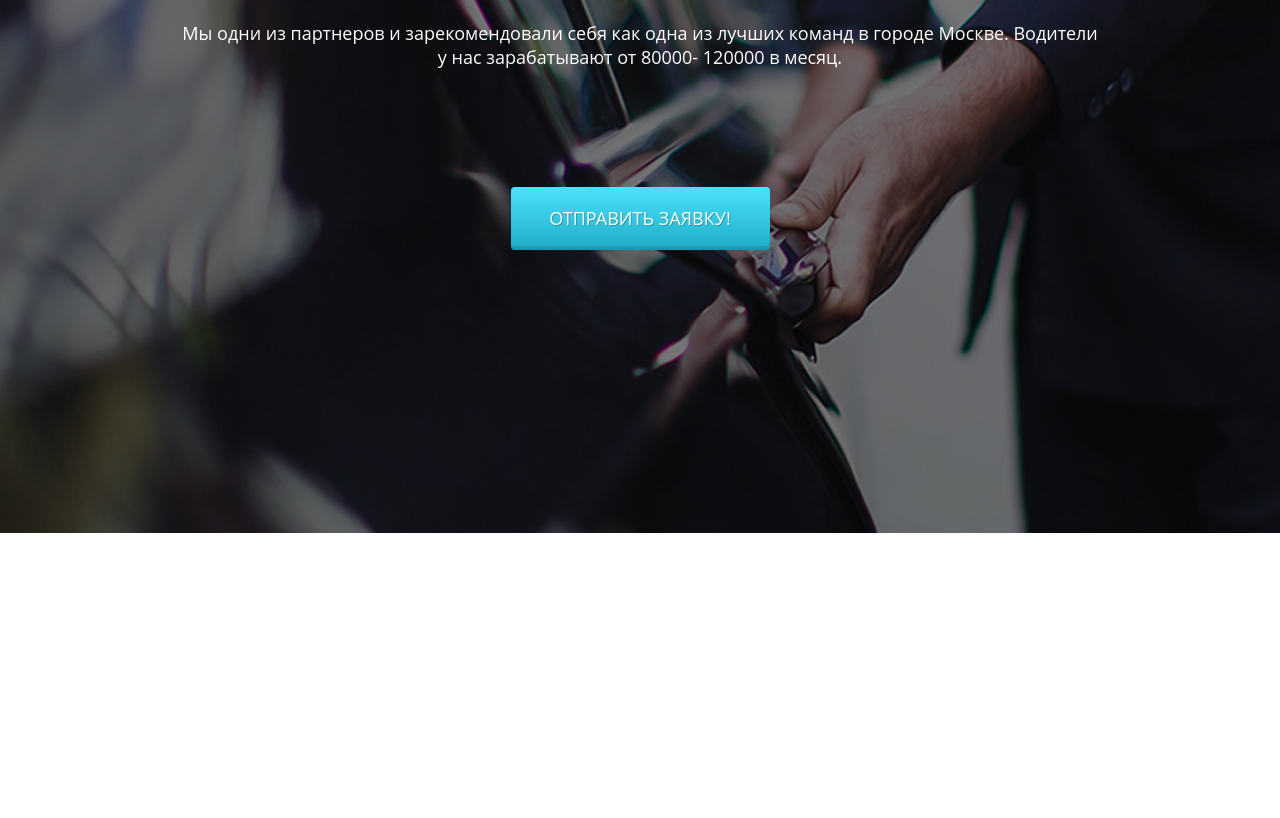
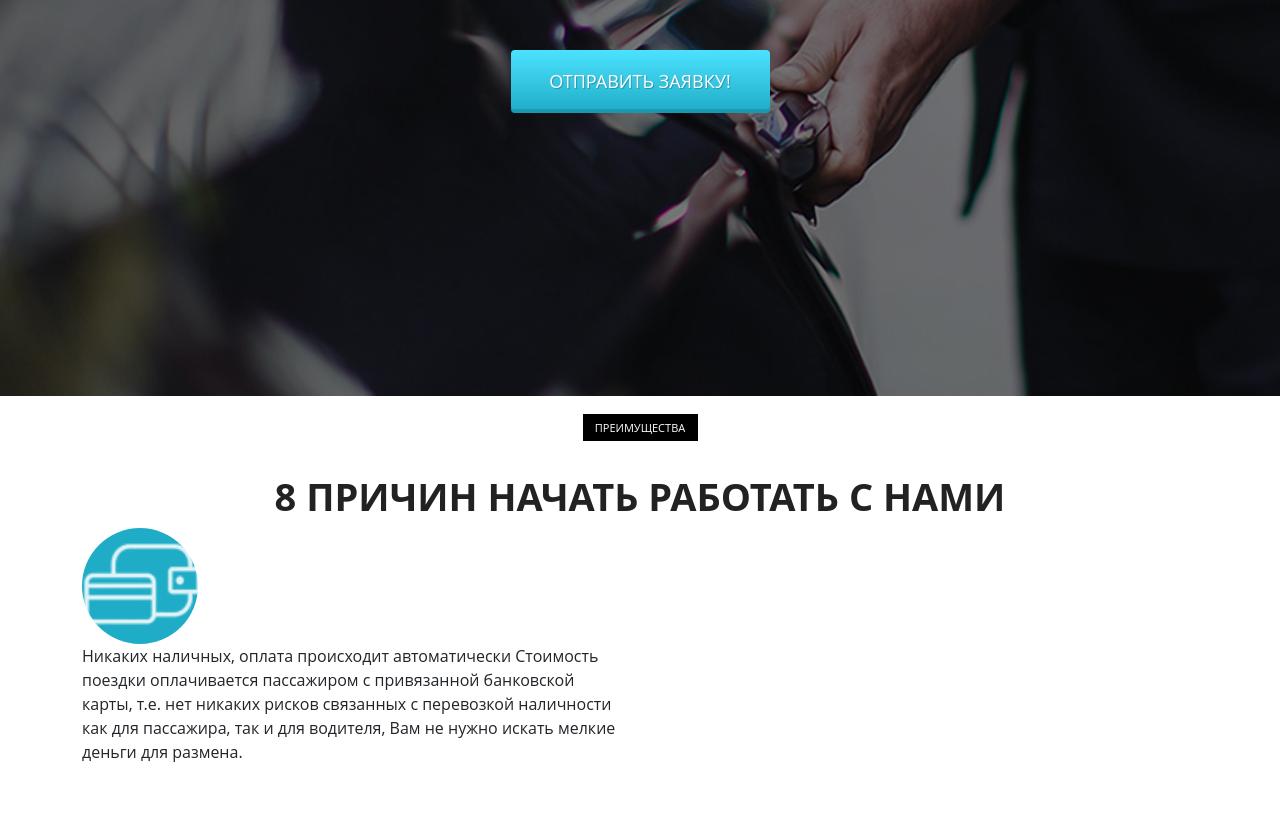
Before and after one commit to serg1557733/bootstrap-UBER, a plain HTML site: page src/index.html in a window 1280 px wide. Shown: the part 500-1318 px from the top of the page. Before the commit the page ends 1033 px from the top, so only its background shows below. Drawn offline with Linux system fonts and the light colour scheme.

Commit message:
section 8reasons

```diff
--- a/src/css/style.css
+++ b/src/css/style.css
@@ -4,13 +4,22 @@
 nav {
     height: 50px;
     background: #212121;
+    position: fixed; /* зафиксировать липкое меню */
+    width: 100%;/* растянуть липкое меню на всю ширину родителя */
 }
+header {
+    position: relative;
+}
+
 .menu {
+
     padding: 13px 79px;
     margin: 0;
     list-style: none;
     display: flex;
     justify-content: space-between;
+
+
 }
 .menu .menu_link {
     color: #FFFFFF;
@@ -22,10 +31,14 @@ nav {
 .menu .menu_item {
     border-right: 2px dotted black;
     padding-right: 28px;
+
 }
 .subheader {
     height: 87px;
     background-color:rgba(0,0,0, .6);
+    position: absolute;
+    width: 100%;
+    margin-top: 50px;/* смещение от header для липкого меню  */
 }
 .subheader .subheader_logo {
     display: block;
@@ -77,6 +90,7 @@ nav {
     min-height: 799px;
     background: url(../img/bg/uber_bg.png) center center/cover no-repeat;
     padding: 140px 0 165px 0;
+
 }
 .promo .promo_header {
     font-weight: 700;
@@ -122,3 +136,45 @@ nav {
     color: #FFFFFF;
     text-shadow: 1px 1px 0px rgba(0, 0, 0, 0.21);
     }
+
+.reason {
+    padding: 18px 0 54px 0;
+}
+.reason .reason_text {
+    width: 115px;
+    height: 27px;
+    background: #000000;
+    align-items:center;
+    font-size: 11px;
+    text-align: center;
+    text-transform: uppercase;
+    color: #FFFFFF;
+    mix-blend-mode: normal;
+    line-height: 28px;
+    margin: 0 auto;
+}
+.reason .reason_h2 {
+    margin-top: 33px;
+    font-weight: 700;
+    font-size: 38px;
+    align-items: center;
+    text-align: center;
+    text-transform: uppercase;
+    color: #222222;
+}
+.reason_item{
+
+
+}
+.reason_img {
+    width: 116px;
+    height: 116px;
+    background: #1EACC7;
+    border-radius: 100%;
+    display: flex;
+    justify-content: center;
+
+}
+.reason_img .reason_icon{
+
+}
--- a/src/index.html
+++ b/src/index.html
@@ -63,16 +63,26 @@
               </div>
               <button class="promo_btn">ОТПРАВИТЬ ЗАЯВКУ!</button>
             </div>
-
-
-
-
-
-
           </div>
       </div>
   </section>
 
+<section class="reason">
+  <div class="container">
+    <div class="reason_text">преимущества</div>
+    <h2 class="reason_h2">8 причин начать работать с нами</h2>
+    <div class="row">
+      <div class="col-md-6">
+        <div class="reason_item">
+          <div class="reason_img"> <img src="../src/icons/icon2.png" alt="icon" class="reason_icon"></div>
+          <div class="col_text">Никаких наличных, оплата происходит автоматически Стоимость поездки оплачивается пассажиром с привязанной банковской карты, т.е. нет никаких рисков связанных с перевозкой наличности как для пассажира, так и для водителя, Вам не нужно искать мелкие деньги для размена.</div>
+      </div>
+
+      </div>
+      <div class="col-md-6"></div>
+    </div>
+  </div>
+</section>
 
 
 </body>
```
Also changed, not shown: src/icons/icon1.png (renamed from src/icons/Иконка.png), src/icons/icon2.png (renamed from src/icons/Иконка-1.png), src/icons/icon3.png (renamed from src/icons/Иконка-2.png), src/icons/icon4.png (renamed from src/icons/Иконка-3.png), src/icons/icon5.png (renamed from src/icons/Иконка-4.png), src/icons/icon6.png (renamed from src/icons/Иконка-5.png), src/icons/icon7.png (renamed from src/icons/Иконка-6.png), src/icons/icon8.png (renamed from src/icons/Иконка-7.png).
